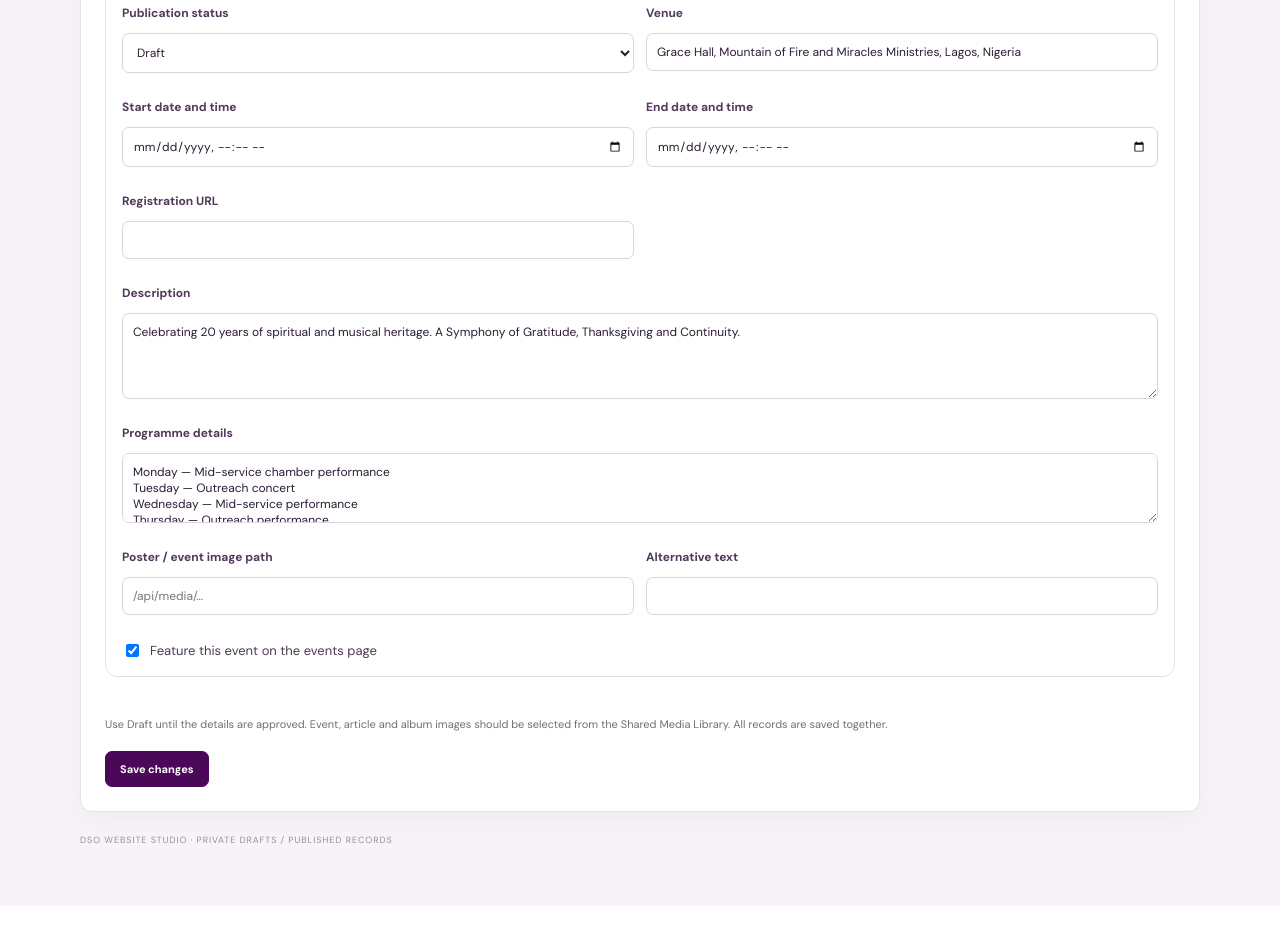
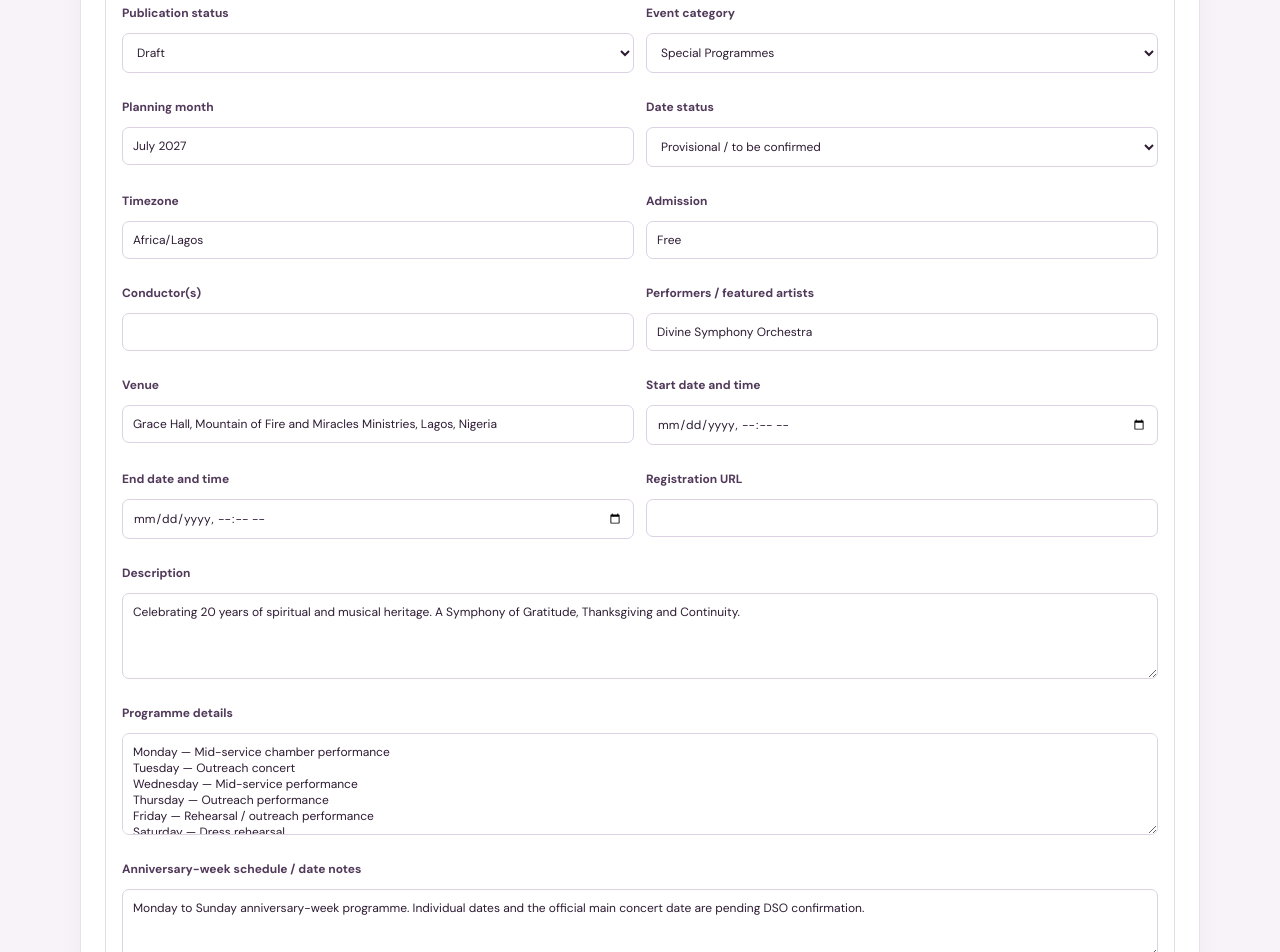
Before and after one commit to Divinesymphonyorchestra20/Divine-Symphony-Orchestra, a Next.js app: page /admin/site-content in a window 1280 px wide. Shown: the part 560-1512 px from the top of the page. Before the commit the page ends 1466 px from the top, so only its background shows below. Built offline with nearby package versions, Linux system fonts and the light colour scheme; a web font is replaced by a local one.

Commit message:
Extend event editor for calendar and anniversary planning

```diff
--- a/components/admin/site-content-manager.tsx
+++ b/components/admin/site-content-manager.tsx
@@ -128,13 +128,22 @@ export default function SiteContentManager() {
             <label className="dso-field">Event title<input value={item.title} onChange={e=>updateEvent(index,{title:e.target.value})}/></label>
             <label className="dso-field">URL slug<input value={item.slug} onChange={e=>updateEvent(index,{slug:e.target.value})}/></label>
             {statusField(item.status,value=>updateEvent(index,{status:value}))}
+            <label className="dso-field">Event category<select value={item.category||"Concerts"} onChange={e=>updateEvent(index,{category:e.target.value})}><option>Concerts</option><option>Chamber Performances</option><option>Outreach</option><option>Special Programmes</option></select></label>
+            <label className="dso-field">Planning month<input value={item.planningMonth||""} placeholder="e.g. July 2027 (provisional)" onChange={e=>updateEvent(index,{planningMonth:e.target.value})}/></label>
+            <label className="dso-field">Date status<select value={item.dateStatus||"provisional"} onChange={e=>updateEvent(index,{dateStatus:e.target.value as "provisional"|"confirmed"})}><option value="provisional">Provisional / to be confirmed</option><option value="confirmed">Confirmed</option></select></label>
+            <label className="dso-field">Timezone<input value={item.timezone||"Africa/Lagos"} onChange={e=>updateEvent(index,{timezone:e.target.value})}/></label>
+            <label className="dso-field">Admission<input value={item.admission||""} onChange={e=>updateEvent(index,{admission:e.target.value})}/></label>
+            <label className="dso-field">Conductor(s)<input value={item.conductor||""} onChange={e=>updateEvent(index,{conductor:e.target.value})}/></label>
+            <label className="dso-field">Performers / featured artists<input value={item.performers||""} onChange={e=>updateEvent(index,{performers:e.target.value})}/></label>
             <label className="dso-field">Venue<input value={item.venue} onChange={e=>updateEvent(index,{venue:e.target.value})}/></label>
             <label className="dso-field">Start date and time<input type="datetime-local" value={dateInput(item.startAt)} onChange={e=>updateEvent(index,{startAt:isoDate(e.target.value)})}/></label>
             <label className="dso-field">End date and time<input type="datetime-local" value={dateInput(item.endAt)} onChange={e=>updateEvent(index,{endAt:isoDate(e.target.value)})}/></label>
             <label className="dso-field">Registration URL<input type="url" value={item.registrationUrl} onChange={e=>updateEvent(index,{registrationUrl:e.target.value})}/></label>
           </div>
           <label className="dso-field">Description<textarea rows={4} value={item.description} onChange={e=>updateEvent(index,{description:e.target.value})}/></label>
-          <label className="dso-field">Programme details<textarea rows={3} value={item.programme} onChange={e=>updateEvent(index,{programme:e.target.value})}/></label>
+          <label className="dso-field">Programme details<textarea rows={5} value={item.programme} onChange={e=>updateEvent(index,{programme:e.target.value})}/></label>
+          <label className="dso-field">Anniversary-week schedule / date notes<textarea rows={3} value={item.scheduleText||""} onChange={e=>updateEvent(index,{scheduleText:e.target.value})}/><small>Keep provisional dates clearly marked until the Orchestra confirms them.</small></label>
+          <label className="dso-field">Archive summary<textarea rows={3} value={item.archiveSummary||""} onChange={e=>updateEvent(index,{archiveSummary:e.target.value})}/></label>
           {imageField("Poster / event image",item.image,value=>updateEvent(index,{image:value}),item.imageAlt,value=>updateEvent(index,{imageAlt:value}))}
           <label className="dso-inline-check"><input type="checkbox" checked={item.featured} onChange={e=>updateEvent(index,{featured:e.target.checked})}/> Feature this event on the events page</label>
         </article>)}</div>}
@@ -178,7 +187,7 @@ export default function SiteContentManager() {
             <button type="button" className="dso-remove-button" onClick={()=>updateContact({socialLinks:data.contact.socialLinks.filter((_,i)=>i!==index)})}>Remove</button>
           </div>)}
         </div>}
-        <p className="dso-site-content-tip">Use Draft until the details are approved. Event, article and album images should be selected from the Shared Media Library. All records are saved together.</p>
+        <p className="dso-site-content-tip">Use Draft until details are approved. Event dates may remain blank while the planning month and provisional programme are recorded. Set Date status to Confirmed only after DSO approval. Event images should be selected from the Shared Media Library.</p>
         <div className="dso-site-content-actions"><button onClick={save} disabled={saving}>{saving ? "Saving…" : "Save changes"}</button></div>
       </>}
       {error && <p className="dso-site-content-error" role="alert">{error}</p>}
```
